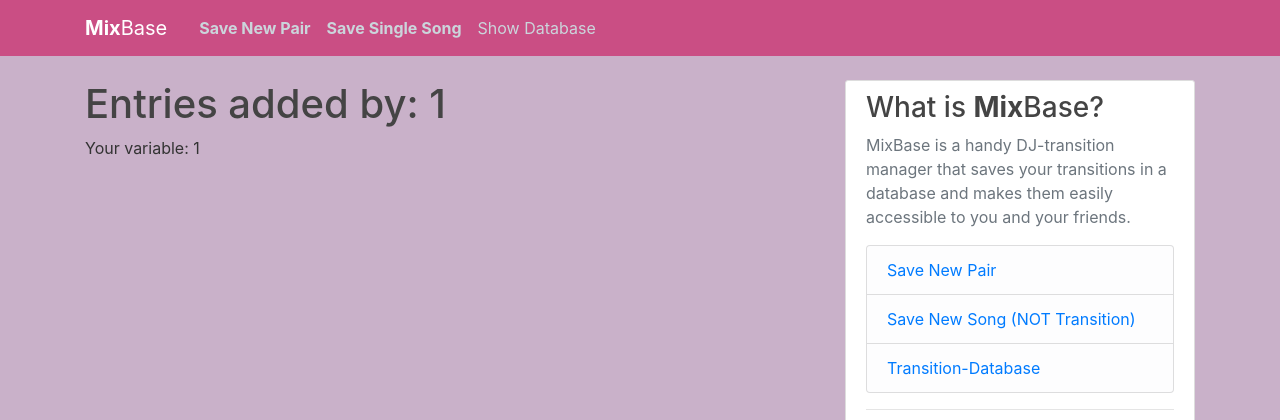
After one commit to LSanten/mixbase_live, a Flask app: page /searchguest/1 in a window 1280 px wide. The commit adds this page. Shown: the top 420 px of the page. Run offline with Flask 2, Linux system fonts and the light colour scheme; data that the repository does not hold is empty; some libraries are stand-ins or nearby versions.

Commit message:
links on transition site to guestname search site search isn't implemented yet

```diff
--- a/webapp/routes.py
+++ b/webapp/routes.py
@@ -62,6 +62,11 @@ def transitions():
     pairs = Pair.query.all()
     return render_template('transitions.html', title='Transitions Database', pairs=pairs)
 
+@app.route('/searchguest/<guestname>', methods=['GET', 'POST'])
+def searchguest(guestname=None):
+    pairs = Pair.query.all()
+    return render_template('searchguest.html', guestname=guestname, title="Search")
+
 #DEBUG Routes
 @app.route('/hello') # access via  http://127.0.0.1:5000/hello/anything
 def hellos():
--- /dev/null
+++ b/webapp/templates/searchguest.html
@@ -0,0 +1,5 @@
+{% extends "layout.html" %}
+{% block content %}
+    <h1>Entries added by: {{ guestname }}</h1>
+    <p>Your variable: {{ guestname }}</p>
+{% endblock content %}
--- a/webapp/templates/transitions.html
+++ b/webapp/templates/transitions.html
@@ -5,8 +5,8 @@
 <article class="media content-section">
 <div class="media-body">
   <div class="article-metadata">
-    <!--<a class="mr-2" href="#">{{ pair.user_id.username }}{{ pair.guestname }}</a>-->
-    <small class="text-muted">{{ pair.user_id.username }}{{ pair.guestname }}</small>
+    <a class="mr-2" href="/searchguest/{{ pair.guestname }}">{{ pair.user_id.username }}{{ pair.guestname }}</a>
+    <!--<small class="text-muted">{{ pair.user_id.username }}{{ pair.guestname }}</small>-->
     <small class="text-muted">{{ pair.date_posted }}</small>
   </div>
   <h3>{{ pair.firstname }} <i>by</i> {{ pair.firstartist }}</h3>
```
